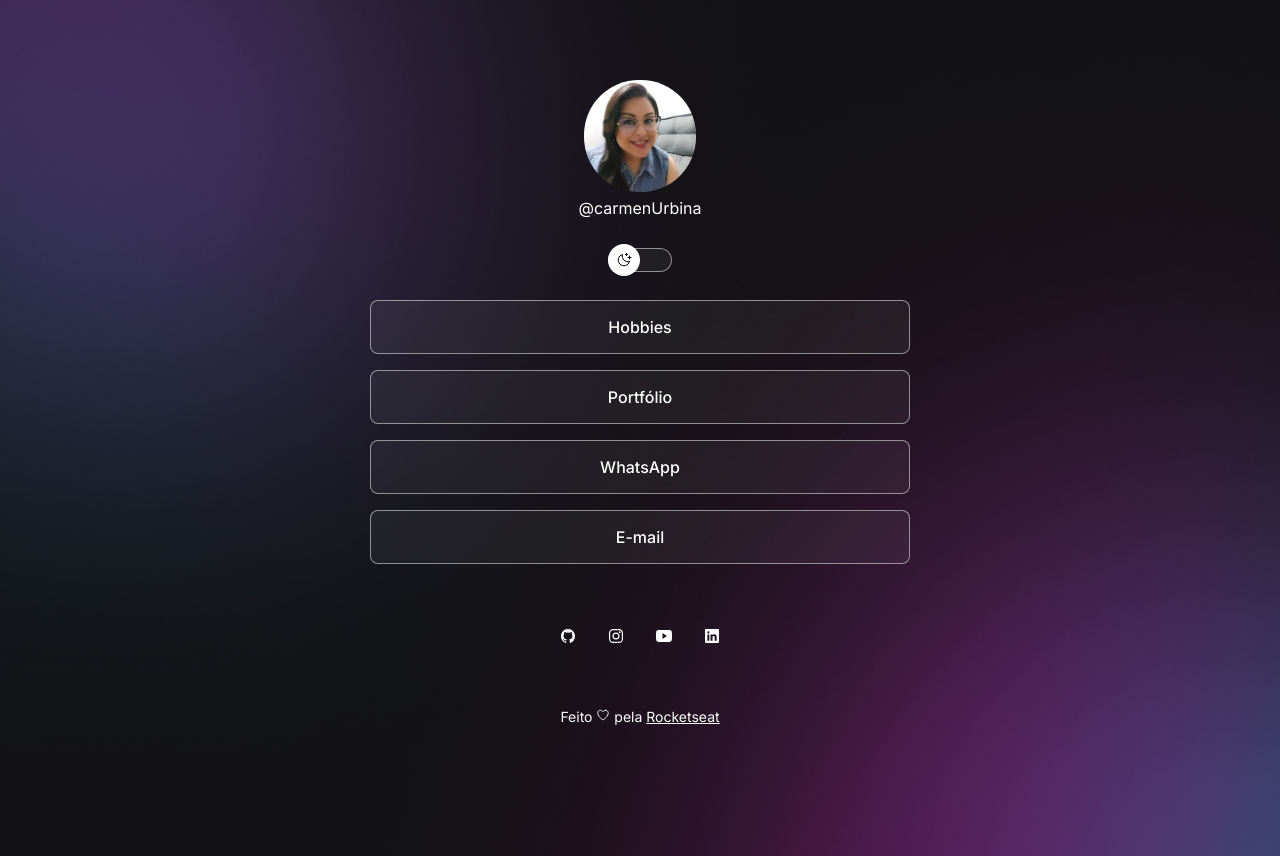
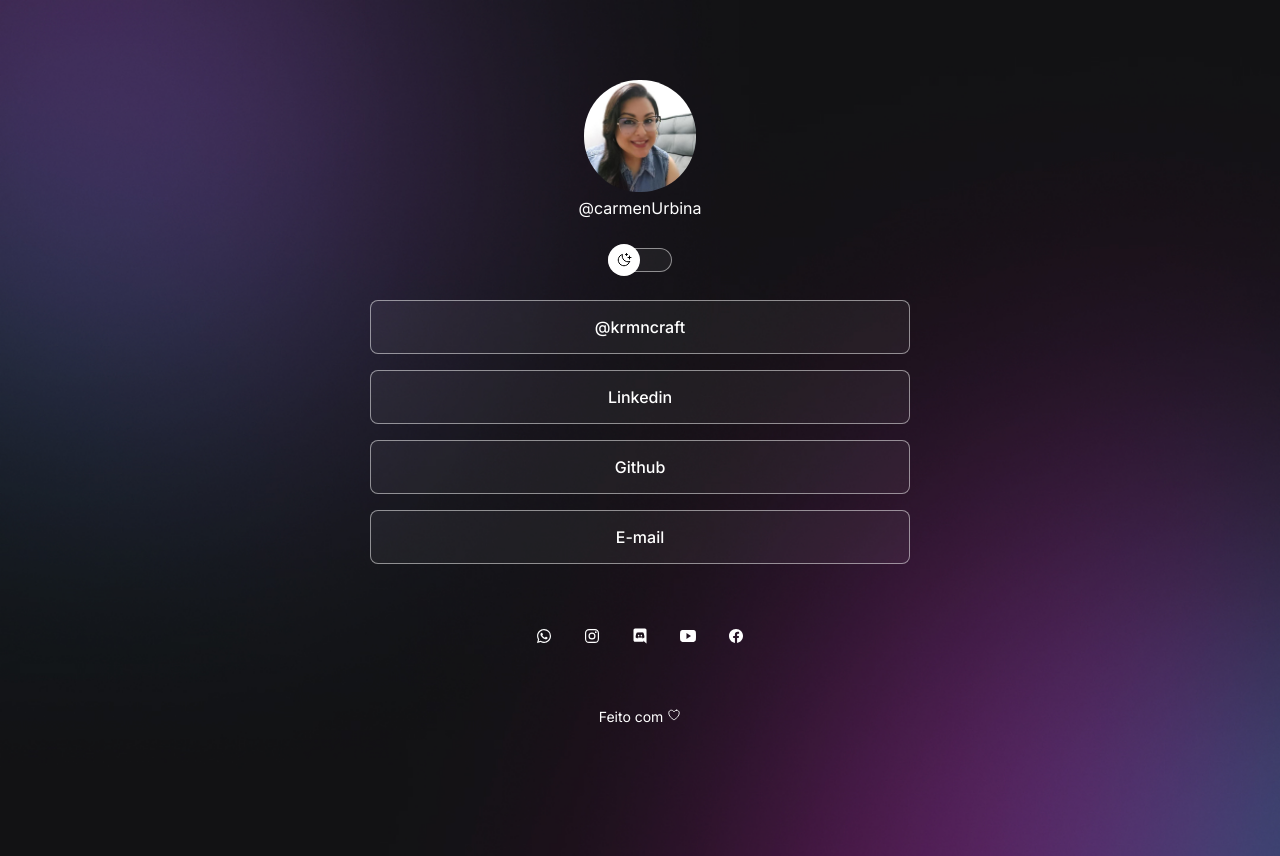
Before and after one commit to Ofelia-1985/DevLinks, a plain HTML site: page index.html in a window 1280 px wide. Drawn offline with nearby package versions, Linux system fonts and the light colour scheme.

Commit message:
add and modify in social links

```diff
--- a/index.html
+++ b/index.html
@@ -27,25 +27,35 @@
 
       <ul id="">
         <li>
-          <a href="https://www.instagram.com/krmncraft/" target="_blank">Hobbies</a>
+          <a href="https://www.instagram.com/krmncraft/" target="_blank"
+            >@krmncraft</a
+            >
         </li>
         <li>
-          <a href="https://github.com/ofelia-1985" target="_blank"
-          >Portfólio</a>
+          <a
+            href="https://www.linkedin.com/in/carmen-ofelia-urbina-lopez/"
+            target="_blank"
+            >Linkedin</a
+            >
         </li>
         <li>
-          <a href="https://wa.me/qr/CRUCZMDAWMAGD1" target="_blank">WhatsApp</a>
+          <a href="https://github.com/ofelia-1985" target="_blank">Github</a>
         </li>
         <li>
-          <a href="mailto:urbinalcarmen@gmail.com?subject=" target="_blank">E-mail</a>
+          <a href="mailto:urbinalcarmen@gmail.com?subject=" target="_blank"
+            >E-mail</a
+          >
         </li>
       </ul>
       <div id="social-links">
-        <a href="http://github.com/ofelia-1985" target="_blank">
-          <ion-icon name="logo-github"></ion-icon>
+        <a href="https://wa.me/qr/CRUCZMDAWMAGD1" target="_blank">
+          <ion-icon name="logo-whatsapp"></ion-icon>
         </a>
         <a href="http://instagram.com/urbinalcarmen" target="_blank">
           <ion-icon name="logo-instagram"></ion-icon>
+        </a>
+        <a href="https://discord.com/channels/@CarmenUrbina#0806" target="_blank">
+          <ion-icon name="logo-discord"></ion-icon>
         </a>
         <a
           href="https://www.youtube.com/channel/UCSaVDtZgEO2MsWcyXBa0EaA"
@@ -54,17 +64,14 @@
           <ion-icon name="logo-youtube"></ion-icon>
         </a>
         <a
-          href="https://www.linkedin.com/in/carmen-ofelia-urbina-lopez/"
+          href="https://www.facebook.com/krmen.urbina"
           target="_blank"
         >
-          <ion-icon name="logo-linkedin"></ion-icon>
+          <ion-icon name="logo-facebook"></ion-icon>
         </a>
       </div>
 
-      <footer>
-        Feito <ion-icon name="heart-outline"></ion-icon>
-        pela  <a href="http://rocketseat.com">Rocketseat</a>
-      </footer>
+      <footer>Feito com <ion-icon name="heart-outline"></ion-icon></footer>
     </div>
     <script
       type="module"
```
